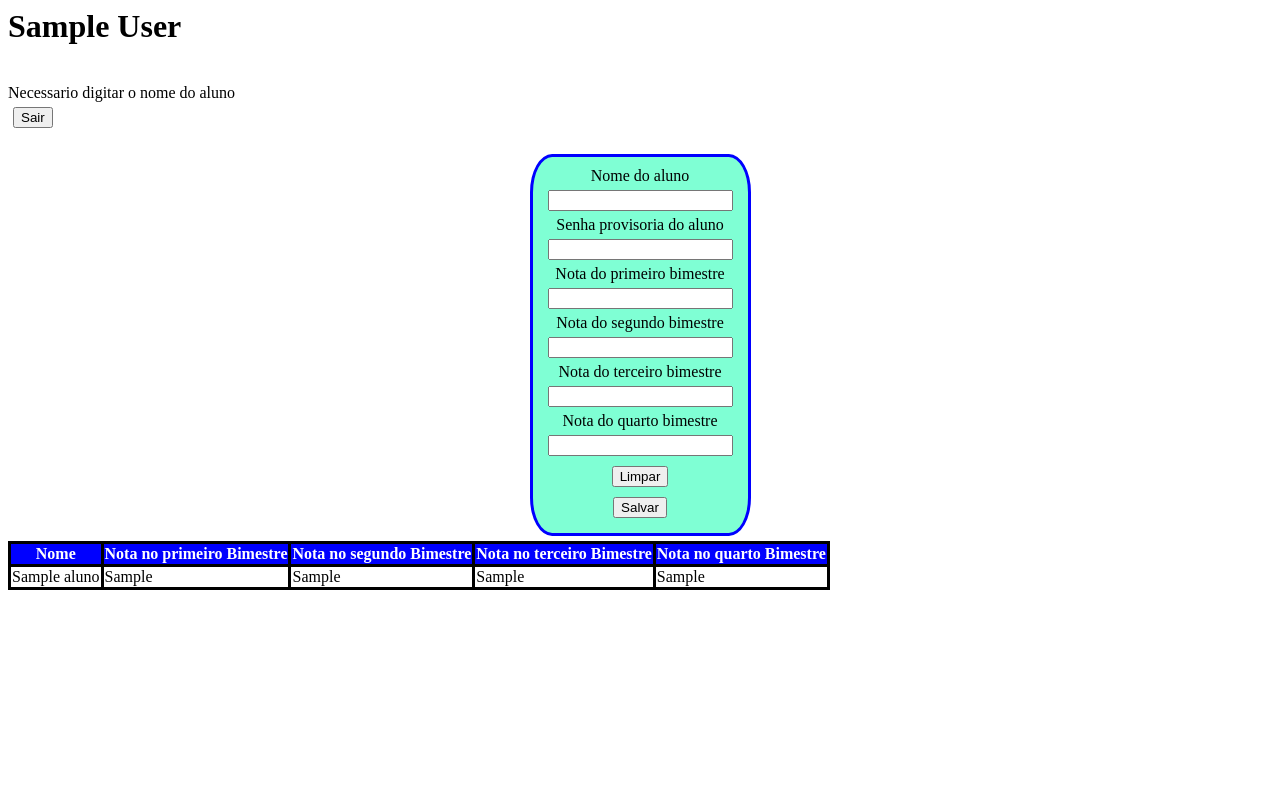
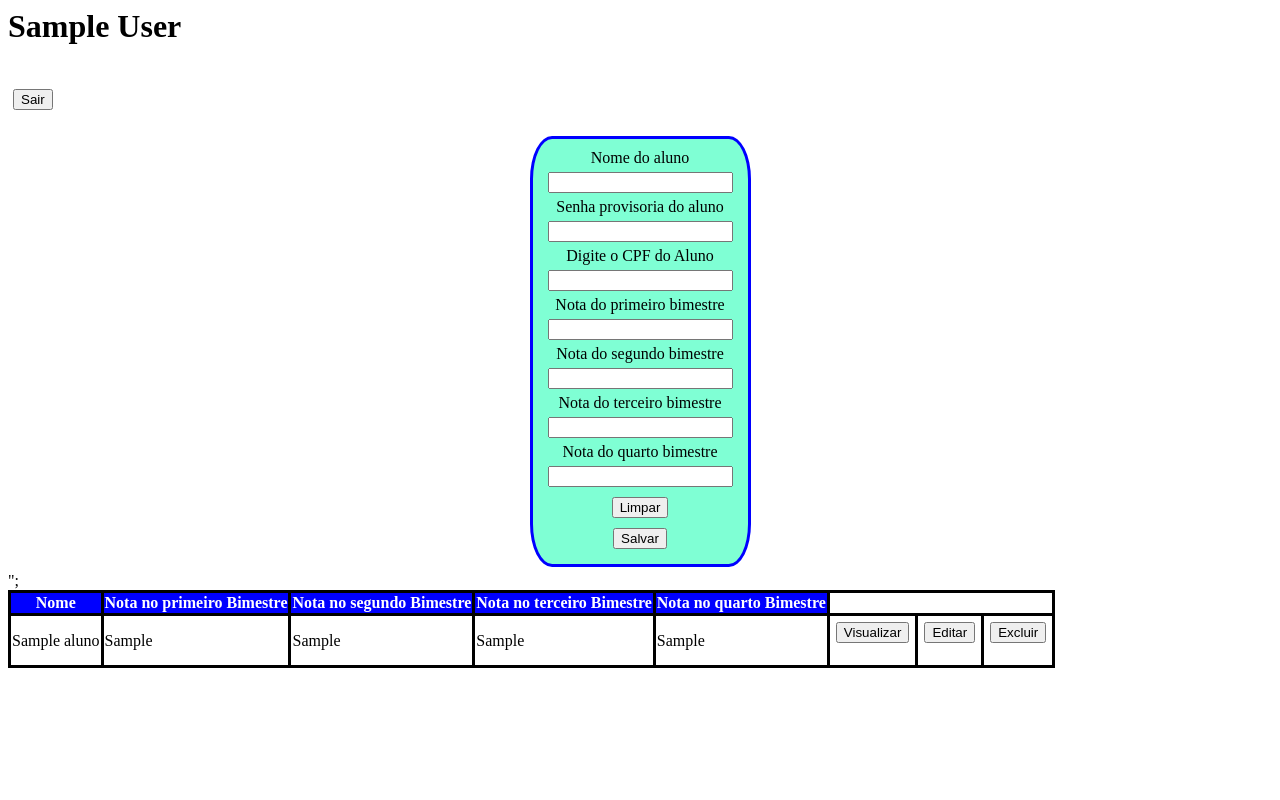
Before and after one commit to vinimsant/exercicio_boletin, a PHP site: page /inserir_aluno.php in a window 1280 px wide. Run offline with PHP 8.4, Linux system fonts and the light colour scheme; the visitor is signed in with stand-in values (Sample User, id 1); tables that the repository leaves empty or names only in its code hold one stand-in row (values such as "Sample post").

Commit message:
adicionando botões de ação na tabela

```diff
--- a/inserir_aluno.php
+++ b/inserir_aluno.php
@@ -1,6 +1,6 @@
 <?php
     include('conexao.php');
-    $sql = "SELECT * FROM alunos";
+    $sql = "SELECT * FROM notas_alunos";
     $dados = $con->query($sql);
     if(!isset($_SESSION)){
         session_start();
@@ -20,48 +20,44 @@
         logout();
     }
 
-    if(!empty($_POST['txt_nome_aluno'])){
-        if(!empty($_POST['txt_senha_aluno'])){
-            if(!empty($_POST['txt_nota_bimestre01'])){
-                if(!empty($_POST['txt_nota_bimestre01'])){
-                    if(!empty($_POST['txt_nota_bimestre01'])){
-                        if(!empty($_POST['txt_nota_bimestre01'])){
+    if(isset($_POST['salvar_aluno'])){
         $nome_aluno = $_POST['txt_nome_aluno'];
         $senha_aluno = $_POST['txt_senha_aluno'];
         $nota_bimestre01 = $_POST['txt_nota_bimestre01'];
         $nota_bimestre02 = $_POST['txt_nota_bimestre02'];
         $nota_bimestre03 = $_POST['txt_nota_bimestre03'];
         $nota_bimestre04 = $_POST['txt_nota_bimestre04'];
+        $cpf = $_POST['txt_cpf'];
+        $privilegios = "aluno";
         $nota_final = ($nota_bimestre01 + $nota_bimestre02 + $nota_bimestre03 + $nota_bimestre04)/4;
         try{
-                                    $sql_insert = "INSERT INTO alunos (nome, nota_bimestre_01, nota_bimestre_02, nota_bimestre_03, nota_bimestre_04, nota_final, senha) VALUES(?, ?, ?, ?, ?, ?, ?);";
+            //inserir na tabela notas dos alunos
+            $sql_insert = "INSERT INTO notas_alunos (nome, nota_bimestre_01, nota_bimestre_02, nota_bimestre_03, nota_bimestre_04, nota_final, senha, id) VALUES(?, ?, ?, ?, ?, ?, ?, ?);";
+
+            //inserir na tabela usuarios
+            $sql_insert_usuario = "INSERT INTO usuarios (id, nome, senha, privilegios) VALUES (?, ?, ?, ?)";
             // sql preparada para evitar sql injection, passa a string depois passa o parametro pelo metodo bind_param. Dentro do metodo é nessecario passar os tipos dos parametros 's'->string, 'd'->double, 'i'->int, 'b'->boolean
+            $sql_preparada1 = $con->prepare($sql_insert_usuario);
+            $sql_preparada1->bind_param("isss", $cpf, $nome_aluno, $senha_aluno, $privilegios);
+            $sql_preparada1->execute();
             $sql_preparada = $con->prepare($sql_insert);
-                                    $sql_preparada->bind_param("sddddds", $nome_aluno, $nota_bimestre01, $nota_bimestre02, $nota_bimestre03, $nota_bimestre04, $nota_final, $senha_aluno);
+            $sql_preparada->bind_param("sdddddsi", $nome_aluno, $nota_bimestre01, $nota_bimestre02, $nota_bimestre03, $nota_bimestre04, $nota_final, $senha_aluno, $cpf);
             $sql_preparada->execute();
             //codigo para atualizar a pagina
             header("Refresh: 0");
         }catch(Exception $e){
             echo "Erro ao salvar $e";
         }
-                        }else{
-                            echo "Necessario digitar a nota do quarto bimestre do aluno";
+
     }
-                    }else{
-                        echo "Necessario digitar a nota do terceiro bimestre do aluno";
+
+    //botão vizualizar
+    if(isset($_POST['btn_visualizar'])){
+        $_SESSION['id_aluno'] = $_POST['id'];
+        $_SESSION['nome_aluno'] = $_POST['nome'];
+        header("Location: boletin.php");
     }
-                }else{
-                    echo "Necessario digitar a nota do segundo bimestre do aluno";
-                }
-            }else{
-                echo "Necessario digitar a nota do primeiro bimestre do aluno";
-            }
-        }else{
-            echo "Necessario digitar a senha do aluno";
-        }
-    }else{
-        echo "Necessario digitar o nome do aluno";
-    }
+
 
 
 ?>
@@ -82,19 +78,21 @@
     <div class="centralizar_inserir">
         <form action="" method="post" class="form" id="form_inserir_aluno">
             <label for="txt_nome_aluno">Nome do aluno</label>
-            <input type="text" name="txt_nome_aluno" id="txt_nome_aluno">
+            <input type="text" name="txt_nome_aluno" id="txt_nome_aluno" required>
             <label for="txt_senha_aluno">Senha provisoria do aluno</label>
-            <input type="text" name="txt_senha_aluno" id="txt_senha_aluno">
+            <input type="text" name="txt_senha_aluno" id="txt_senha_aluno" required>
+            <label for="txt_cpf">Digite o CPF do Aluno</label>
+            <input type="text" name="txt_cpf" id="txt_cpf" maxlength="11" minlength="11" required>
             <label for="txt_nota_bimestre01">Nota do primeiro bimestre</label>
-            <input type="number" name="txt_nota_bimestre01" id="txt_nota_bimestre01">
+            <input type="number" name="txt_nota_bimestre01" id="txt_nota_bimestre01" required>
             <label for="txt_nota_bimestre02">Nota do segundo bimestre</label>
-            <input type="number" name="txt_nota_bimestre02" id="txt_nota_bimestre02">
+            <input type="number" name="txt_nota_bimestre02" id="txt_nota_bimestre02" required>
             <label for="txt_nota_bimestre03">Nota do terceiro bimestre</label>
-            <input type="number" name="txt_nota_bimestre03" id="txt_nota_bimestre03">
+            <input type="number" name="txt_nota_bimestre03" id="txt_nota_bimestre03" required>
             <label for="txt_nota_bimestre04">Nota do quarto bimestre</label>
-            <input type="number" name="txt_nota_bimestre04" id="txt_nota_bimestre04">
+            <input type="number" name="txt_nota_bimestre04" id="txt_nota_bimestre04" required>
             <input type="reset" value="Limpar">
-            <input type="submit" value="Salvar">
+            <input type="submit" value="Salvar" name="salvar_aluno">
         </form>
     </div>
     <table border="3px" class="tabela_alunos">
@@ -113,17 +111,38 @@
                 $nota_bimestre2 = $row['nota_bimestre_02'];
                 $nota_bimestre3 = $row['nota_bimestre_03'];
                 $nota_bimestre4 = $row['nota_bimestre_04'];
+                $id = $row['id'];
+                $senha = $row['senha'];
                 echo "<tr>
                         <td>$nome</td>
                         <td>$nota_bimestre1</td>
                         <td>$nota_bimestre2</td>
                         <td>$nota_bimestre3</td>
-                        <td>$nota_bimestre4</td>
+                        <td>$nota_bimestre4</td>";
+                        ?>
+                        <td>
+                            <form action="" method="post">
+                                <input type="text" name="id" value="<?php echo $id;?>" hidden>
+                                <input type="text" name="nome" value="<?php echo $nome;?>" hidden>
+                                <input type="submit" name="btn_visualizar" value="Visualizar">
+                            </form>
+                        </td>
+                        <td>
+                            <form action="" method="post">
+                                <input type="submit" name="btn_editar" value="Editar">
+                            </form>
+                        </td>
+                        <td>
+                            <form action="" method="post">
+                                <input type="submit" name="btn_excluir" value="Excluir">
+                            </form>
+                        </td>
                     </tr>";
+            <?php
             }
             ?>
-
         </tbody>
     </table>
+
 </body>
 </html>
```
Also changed, not shown: boletin.php (+21 -1 lines), login.php (+8 -8 lines). Lines whose indentation alone changed are shown as unchanged.
